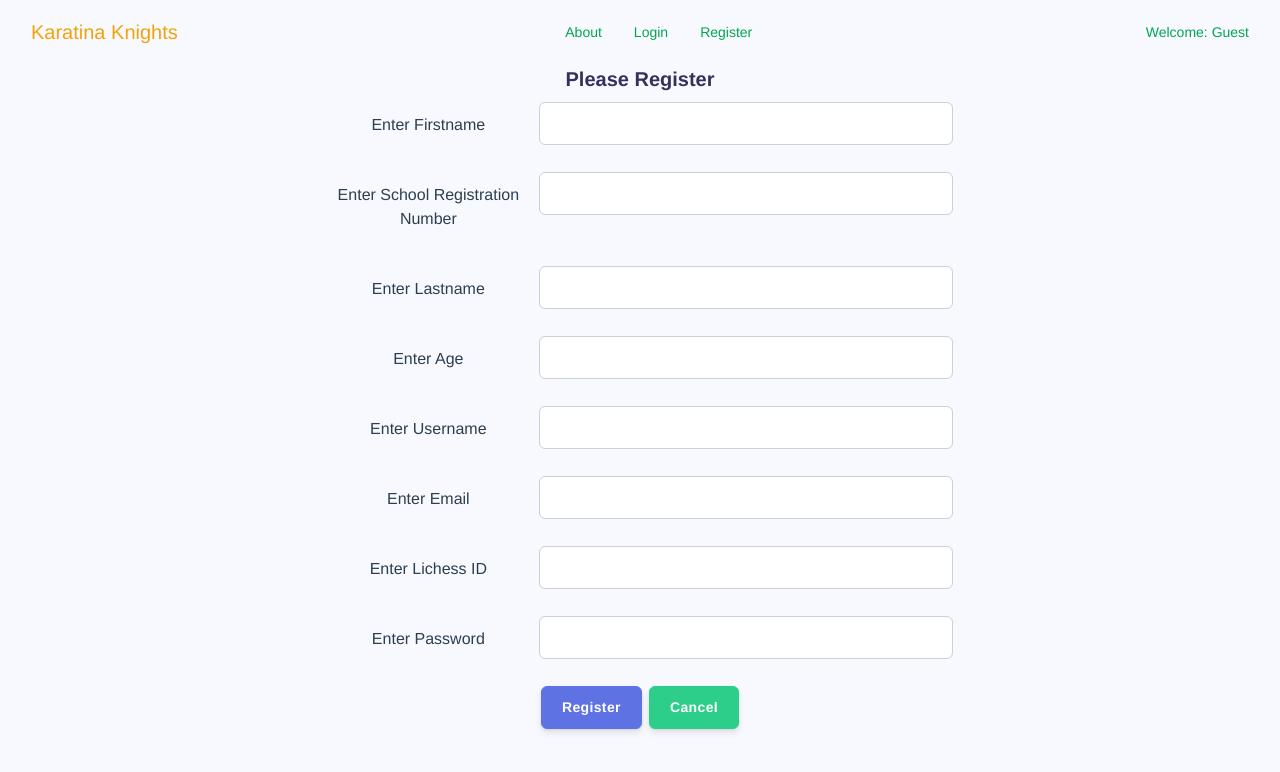
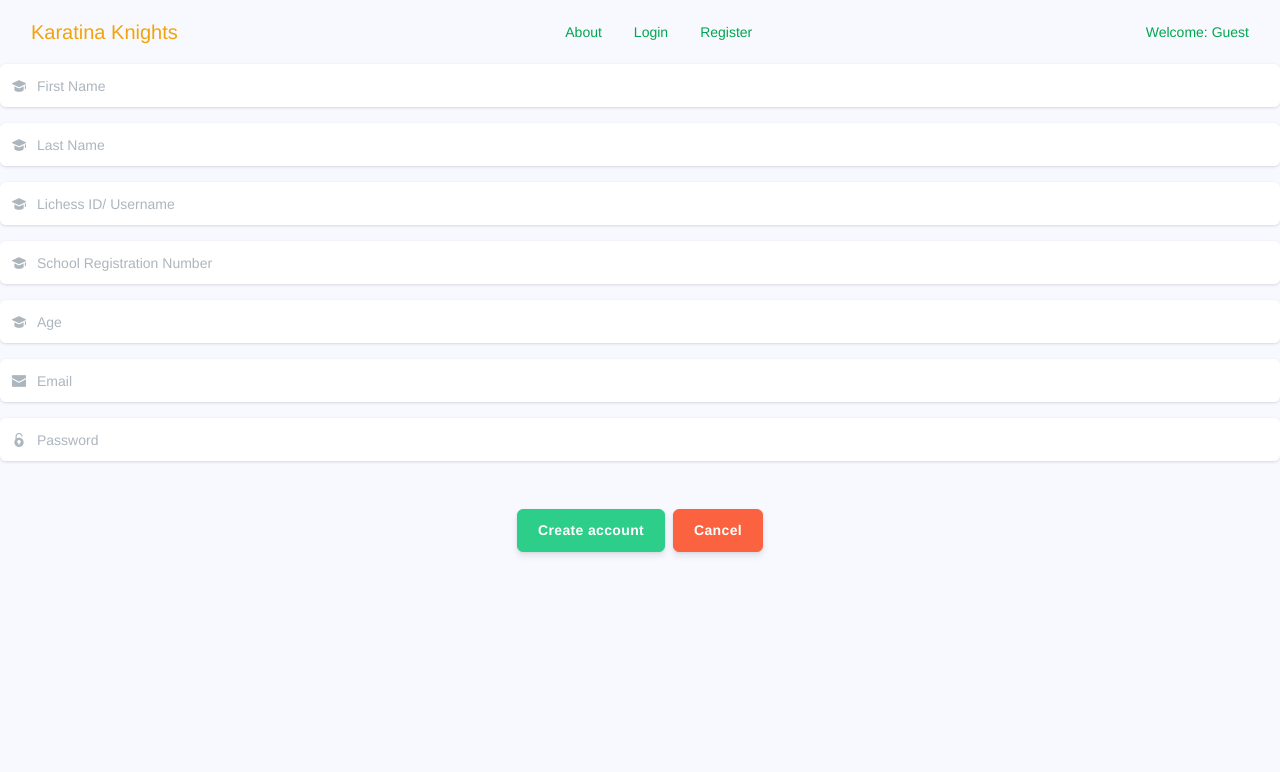
Before and after one commit to TheMagiche/karuchess_client, a Vue app: page /site-register in a window 1280 px wide. Shown: the top 772 px of the page. Built offline with nearby package versions, Linux system fonts and the light colour scheme.

Commit message:
Changed form  Layout from bootstrap vue to argon

```diff
--- a/src/components/AppNav.vue
+++ b/src/components/AppNav.vue
@@ -20,10 +20,12 @@
 
         <div class="row" slot="content-header" slot-scope="{closeMenu}">
           <div class="col-6 collapse-brand">
-            <a href="/" class="brand">
-              <!-- <img src="@/assets/img/brand/blue.png" />  -->
-              Karatina Knights
-            </a>
+            <router-link to="/about" class="nav-link" replace>
+              <!-- <i class="ni ni-single-copy-04"></i> -->
+              <span class="brand">Karatina Knights
+
+              </span>
+            </router-link>
           </div>
           <div class="col-6 collapse-close">
             <close-button @click="closeMenu"></close-button>
--- a/src/store.js
+++ b/src/store.js
@@ -20,6 +20,9 @@ export default new Vuex.Store({
     auth_reg_success(state, token) {
       state.status = "success";
       state.token = token;
+      state.username = localStorage.getItem("username");
+      state.email = localStorage.getItem("email");
+      state.lichessId = localStorage.getItem("lichessId");
     },
     auth_login_success(state, token) {
       state.status = "success";
@@ -97,7 +100,15 @@ export default new Vuex.Store({
         })
           .then(resp => {
             const token = resp.data.token;
+            let username = resp.data.username;
+            let email = resp.data.email;
+            let lichessId = resp.data.lichess_id;
+
             localStorage.setItem("jwtToken", token);
+            localStorage.setItem("username", username);
+            localStorage.setItem("email", email);
+            localStorage.setItem("lichessId", lichessId);
+
             axios.defaults.headers.common["Authorization"] = token;
             context.commit("auth_reg_success", token);
             resolve(resp);
--- a/src/views/SiteLogin.vue
+++ b/src/views/SiteLogin.vue
@@ -1,42 +1,32 @@
 <template>
   <div class="outer-wrapper">
+    <h1>Login To Continue</h1>
     <div id="SiteLogin">
-      <b-row class="justify-content-md-center">
-        <b-col cols="6">
       <div v-if="errors && errors.length">
         <div v-for="error of errors" :key="error">
-              <b-alert show>{{error.message}}</b-alert>
+          <div>{{error.message}}</div>
         </div>
       </div>
-          <b-form @submit="onSubmit">
-            <b-form-group
-              id="fieldsetHorizontal"
-              horizontal
-              :label-cols="4"
-              breakpoint="md"
-              label="Enter Username"
-            >
-              <b-form-input id="username" :state="state" v-model.trim="login.username"></b-form-input>
-            </b-form-group>
-            <b-form-group
-              id="fieldsetHorizontal"
-              horizontal
-              :label-cols="4"
-              breakpoint="md"
-              label="Enter Password"
-            >
-              <b-form-input
+      <form role="form" @submit="onSubmit">
+        <base-input
+          class="input-group-alternative mb-3"
+          placeholder="Lichess ID / Username"
+          addon-left-icon="ni ni-email-83"
+          v-model.trim="login.username"
+        ></base-input>
+
+        <base-input
+          class="input-group-alternative"
+          placeholder="Password"
           type="password"
-                id="password"
-                :state="state"
+          addon-left-icon="ni ni-lock-circle-open"
           v-model.trim="login.password"
-              ></b-form-input>
-            </b-form-group>
-            <b-button type="submit" variant="primary">Login</b-button>
-            <b-button type="button" variant="success" @click.stop="register()">Register</b-button>
-          </b-form>
-        </b-col>
-      </b-row>
+        ></base-input>
+
+        <div class="text-center">
+          <base-button @click="onSubmit" type="primary" class="my-4">Login</base-button>
+        </div>
+      </form>
     </div>
   </div>
 </template>
--- a/src/views/SiteRegister.vue
+++ b/src/views/SiteRegister.vue
@@ -1,112 +1,69 @@
 <template>
   <div class="outer-wrapper">
-    <!-- <app-nav></app-nav> -->
     <div id="SiteRegister">
-      <b-row class="justify-content-md-center">
-        <b-col cols="6">
-          <h2>Please Register</h2>
       <div v-if="errors && errors.length">
         <div v-for="error of errors" :key="error">
-              <b-alert show>{{error.message}}</b-alert>
+          <div>{{error.message}}</div>
         </div>
       </div>
-          <b-form @submit="onSubmit">
-            <b-form-group
-              id="fieldsetHorizontal"
-              horizontal
-              :label-cols="4"
-              breakpoint="md"
-              label="Enter Firstname"
-            >
-              <b-form-input id="firstname" :state="state" v-model.trim="register.firstname"></b-form-input>
-            </b-form-group>
-            <b-form-group
-              id="fieldsetHorizontal"
-              horizontal
-              :label-cols="4"
-              breakpoint="md"
-              label="Enter School Registration Number"
-            >
-              <b-form-input id="regNO" :state="state" v-model.trim="register.regNO"></b-form-input>
-            </b-form-group>
-            <b-form-group
-              id="fieldsetHorizontal"
-              horizontal
-              :label-cols="4"
-              breakpoint="md"
-              label="Enter Lastname"
-            >
-              <b-form-input id="lastname" :state="state" v-model.trim="register.lastname"></b-form-input>
-            </b-form-group>
-            <b-form-group
-              id="fieldsetHorizontal"
-              horizontal
-              :label-cols="4"
-              breakpoint="md"
-              label="Enter Age"
-            >
-              <b-form-input id="age" :state="state" v-model.trim="register.age"></b-form-input>
-            </b-form-group>
-            <b-form-group
-              id="fieldsetHorizontal"
-              horizontal
-              :label-cols="4"
-              breakpoint="md"
-              label="Enter Username"
-            >
-              <b-form-input id="username" :state="state" v-model.trim="register.username"></b-form-input>
-            </b-form-group>
-            <b-form-group
-              id="fieldsetHorizontal"
-              horizontal
-              :label-cols="4"
-              breakpoint="md"
-              label="Enter Email"
-            >
-              <b-form-input id="email" :state="state" v-model.trim="register.email"></b-form-input>
-            </b-form-group>
-            <b-form-group
-              id="fieldsetHorizontal"
-              horizontal
-              :label-cols="4"
-              breakpoint="md"
-              label="Enter Lichess ID"
-            >
-              <b-form-input id="email" :state="state" v-model.trim="register.lichessId"></b-form-input>
-            </b-form-group>
-            <b-form-group
-              id="fieldsetHorizontal"
-              horizontal
-              :label-cols="4"
-              breakpoint="md"
-              label="Enter Password"
-            >
-              <b-form-input
+      <form role="form" @submit="onSubmit">
+        <base-input
+          class="input-group-alternative mb-3"
+          placeholder="First Name"
+          addon-left-icon="ni ni-hat-3"
+          v-model.trim="register.firstname"
+        ></base-input>
+        <base-input
+          class="input-group-alternative mb-3"
+          placeholder="Last Name"
+          addon-left-icon="ni ni-hat-3"
+          v-model.trim="register.lastname"
+        ></base-input>
+        <base-input
+          class="input-group-alternative mb-3"
+          placeholder="Lichess ID/ Username"
+          addon-left-icon="ni ni-hat-3"
+          v-model.trim="register.lichessId"
+        ></base-input>
+        <base-input
+          class="input-group-alternative mb-3"
+          placeholder="School Registration Number"
+          addon-left-icon="ni ni-hat-3"
+          v-model.trim="register.regNO"
+        ></base-input>
+        <base-input
+          class="input-group-alternative mb-3"
+          placeholder="Age"
+          addon-left-icon="ni ni-hat-3"
+          v-model.trim="register.age"
+        ></base-input>
+        <base-input
+          class="input-group-alternative mb-3"
+          placeholder="Email"
+          addon-left-icon="ni ni-email-83"
+          v-model.trim="register.email"
+        ></base-input>
+
+        <base-input
+          class="input-group-alternative"
+          placeholder="Password"
           type="password"
-                id="password"
-                :state="state"
+          addon-left-icon="ni ni-lock-circle-open"
           v-model.trim="register.password"
-              ></b-form-input>
-            </b-form-group>
-            <b-button type="submit" variant="primary">Register</b-button>
-            <b-button type="button" variant="success" @click="$router.go(-1)">Cancel</b-button>
-          </b-form>
-        </b-col>
-      </b-row>
+        ></base-input>
+
+        <div class="text-center">
+          <base-button type="success" class="my-4" @click="onSubmit">Create account</base-button>
+          <base-button type="warning" class="my-4" @click="$router.go(-1)">Cancel</base-button>
         </div>
-    <!-- <app-footer></app-footer> -->
+      </form>
+    </div>
   </div>
 </template>
 
 <script>
-// import AppNav from "../components/AppNav";
-// import AppFooter from "../components/AppFooter";
 export default {
   name: "SiteRegister",
-  // components: {
-  //   "app-nav": AppNav,
-  //   "app-footer": AppFooter
-  // },
   data() {
     return {
       register: {},
@@ -121,14 +78,14 @@ export default {
         lastname: this.register.lastname,
         age: this.register.age,
         regNO: this.register.regNO,
-        username: this.register.username,
+        username: this.register.lichessId,
         email: this.register.email,
         password: this.register.password,
         lichessId: this.register.lichessId
       };
       this.$store
         .dispatch("register", data)
-        .then(() => this.$router.push({ name: "Login" }))
+        .then(() => this.$router.push({ name: "SiteLogin" }))
         .catch(err => {
           this.err.push(err);
           // eslint-disable-next-line
```
Lines whose indentation alone changed are shown as unchanged.
